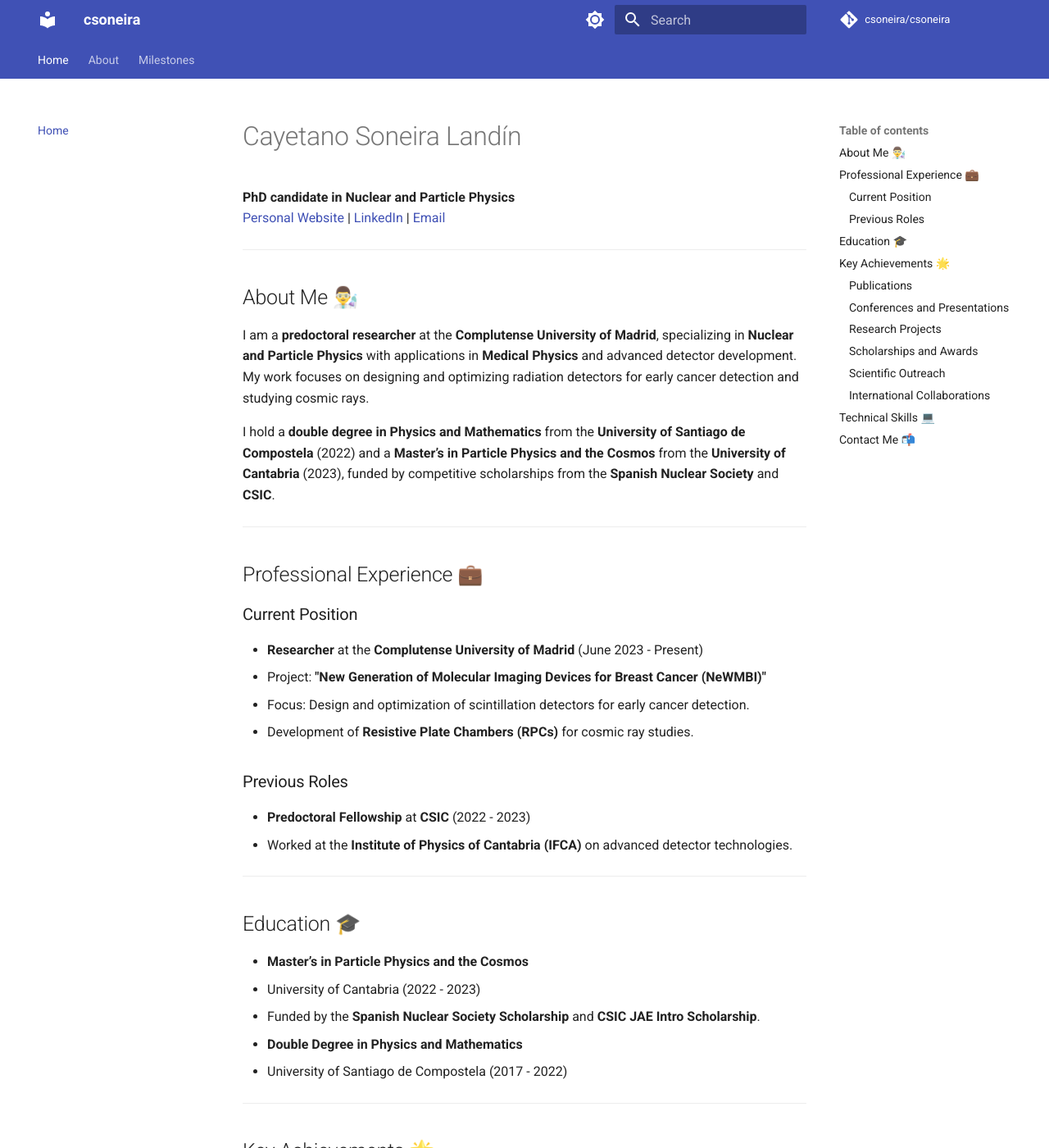
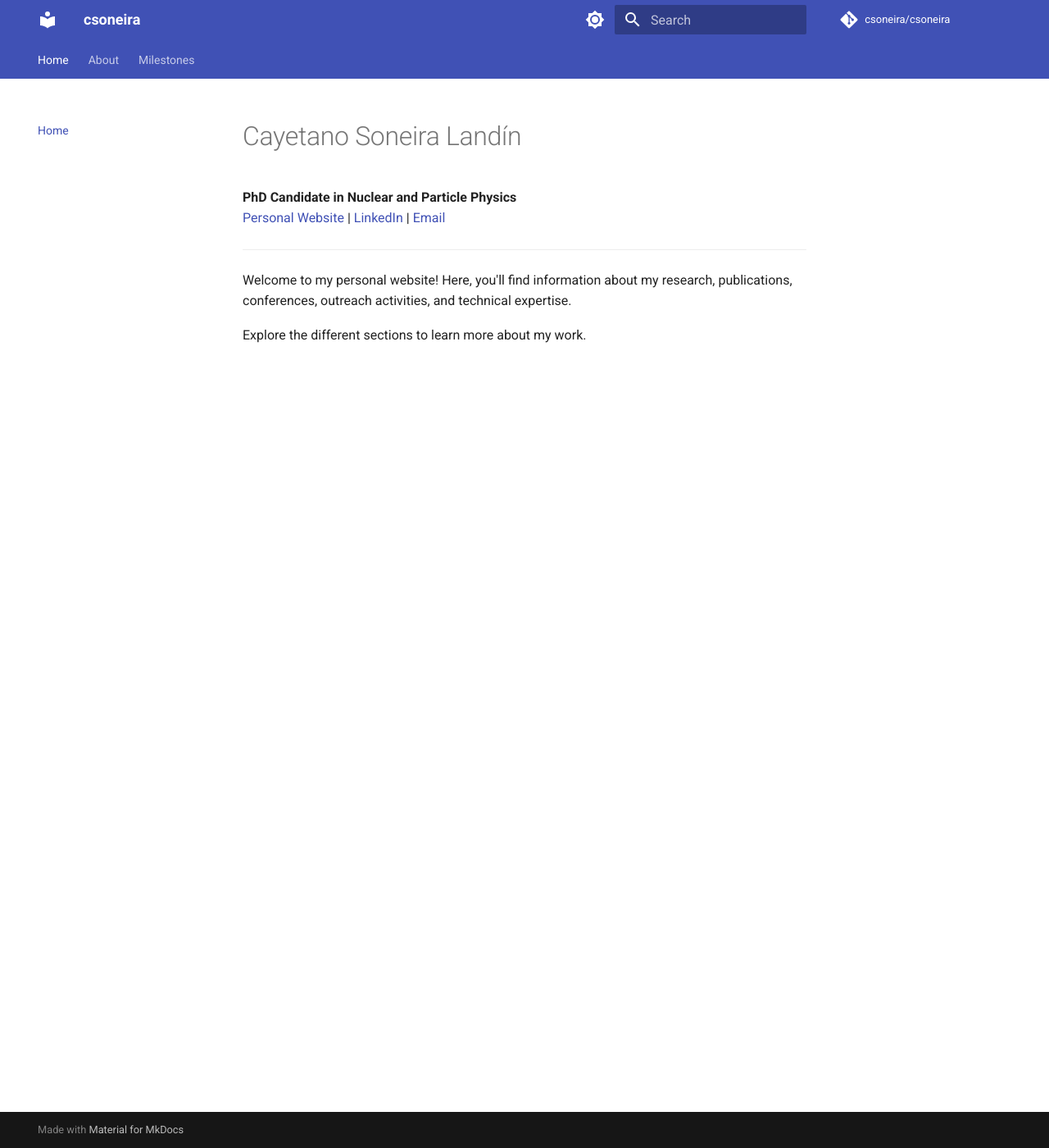
Before and after one commit to csoneira/csoneira, an MkDocs documentation site: the page built from docs/index.md, in a window 1280 px wide and 1400 px high. Shown: the whole window at 82% size. Built offline with MkDocs 1.6.1 and Material for MkDocs 9.7.7, drawn with Linux system fonts in a browser that asks for light colours; comment, search, counter and statistics services are not loaded; some of the changed text lies outside the part shown.

Commit message:
Update index.md

```diff
--- a/docs/index.md
+++ b/docs/index.md
@@ -1,97 +1,9 @@
 # Cayetano Soneira Landín
-**PhD candidate in Nuclear and Particle Physics**
+**PhD Candidate in Nuclear and Particle Physics**
 [Personal Website](https://csoneira.github.io/csoneira/) | [LinkedIn](https://www.linkedin.com/in/cayetano-soneira-906a241b5/) | [Email](mailto:csoneira@ucm.es)
 
 ---
 
-## About Me 👨‍🔬
+Welcome to my personal website! Here, you'll find information about my research, publications, conferences, outreach activities, and technical expertise.
 
-I am a **predoctoral researcher** at the **Complutense University of Madrid**, specializing in **Nuclear and Particle Physics** with applications in **Medical Physics** and advanced detector development. My work focuses on designing and optimizing radiation detectors for early cancer detection and studying cosmic rays.
-
-I hold a **double degree in Physics and Mathematics** from the **University of Santiago de Compostela** (2022) and a **Master’s in Particle Physics and the Cosmos** from the **University of Cantabria** (2023), funded by competitive scholarships from the **Spanish Nuclear Society** and **CSIC**.
-
----
-
-## Professional Experience 💼
-
-### Current Position
-- **Researcher** at the **Complutense University of Madrid** (June 2023 - Present)
-  - Project: **"New Generation of Molecular Imaging Devices for Breast Cancer (NeWMBI)"**
-  - Focus: Design and optimization of scintillation detectors for early cancer detection.
-  - Development of **Resistive Plate Chambers (RPCs)** for cosmic ray studies.
-
-### Previous Roles
-- **Predoctoral Fellowship** at **CSIC** (2022 - 2023)
-  - Worked at the **Institute of Physics of Cantabria (IFCA)** on advanced detector technologies.
-
----
-
-## Education 🎓
-- **Master’s in Particle Physics and the Cosmos**
-  - University of Cantabria (2022 - 2023)
-  - Funded by the **Spanish Nuclear Society Scholarship** and **CSIC JAE Intro Scholarship**.
-- **Double Degree in Physics and Mathematics**
-  - University of Santiago de Compostela (2017 - 2022)
-
----
-
-## Key Achievements 🌟
-
-### Publications
-1. **miniTRASGO: A Compact RPC Tracker for Global Cosmic Ray Studies**
-   - Submitted to *Nuclear Instruments and Methods in Physics Research Section A* (2025).
-   - **Corresponding Author**.
-2. **miniTRASGO: Design and Initial Results of a Compact and Versatile RPC Tracker**
-   - In preparation for *Advances in Space Research* (2025).
-   - **Corresponding Author**.
-
-### Conferences and Presentations
-- **Oral Presentations**:
-  - *The miniTRASGO Cosmic Ray Telescope* at **XVII International Conference on Resistive Plate Chambers (RPC2024)**.
-  - *The first miniTRASGO Cosmic Ray Detector* at **XV CPAN Days** (2023).
-- **Poster Presentations**:
-  - *The miniTRASGO Cosmic Ray Telescope* at **European Space Weather Week 2024**.
-- **Tutor**:
-  - **DRD1 Gaseous Detectors School** at **CERN** (2024).
-
-### Research Projects
-- **NeWMBI Project** (2022 - 2025)
-  - Focus: Development of radiation detectors for medical imaging.
-  - Role: Team member, contributing to detector design and optimization.
-
-### Scholarships and Awards
-- **Spanish Nuclear Society Scholarship** (2022)
-  - Funded my Master’s studies.
-- **CSIC JAE Intro Scholarship** (2022 - 2023)
-  - Supported my research at **IFCA**.
-
-### Scientific Outreach
-- **Coordinator** at **Madrid Science Week 2023**
-  - Led workshops, including *"How to use your mobile to see the invisible"*.
-- **Organizer** of the Summer Course: *Natural Risks for Security: Climate Change and Geomagnetic Solar Storms* (2018).
-
-### International Collaborations
-- **Research Stay** at **LIP Coimbra, Portugal** (July 2023)
-  - Worked on the development and calibration of gaseous detectors.
-- **Experiment Participation**:
-  - *Shape Coexistence and Triaxiality in the N=Z Region: The Case of 86Mo* at **University of Jyväskylä, Finland** (December 2023).
-  - Advanced measurements at **Quirónsalud Proton Therapy Center** (2023 - 2024).
-
----
-
-## Technical Skills 💻
-- **Programming**: Python, MATLAB
-- **Operating Systems**: Linux
-- **Languages**: Spanish (native), English (C1 reading/writing, B2 speaking)
-
----
-
-## Contact Me 📬
-Let’s collaborate! Feel free to reach out via:
-- **Email**: [cayesoneira@gmail.com](mailto:cayesoneira@gmail.com)
-- **LinkedIn**: [Cayetano Soneira](https://www.linkedin.com/in/cayetano-soneira-906a241b5/)
-- **Personal Website**: [csoneira.github.io](https://csoneira.github.io/csoneira/)
-
----
-
-**Thank you for visiting!** 🚀
+Explore the different sections to learn more about my work.
```
